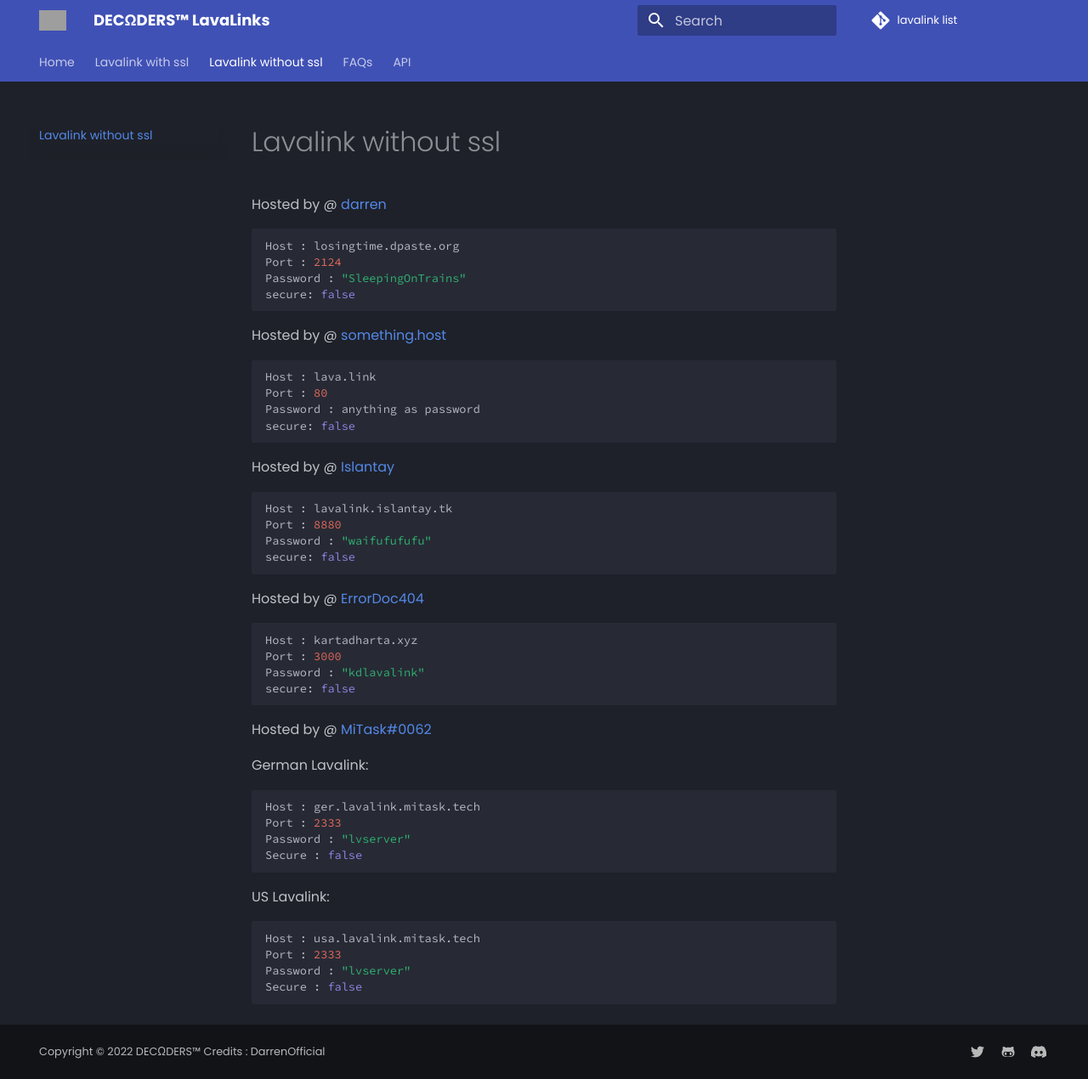
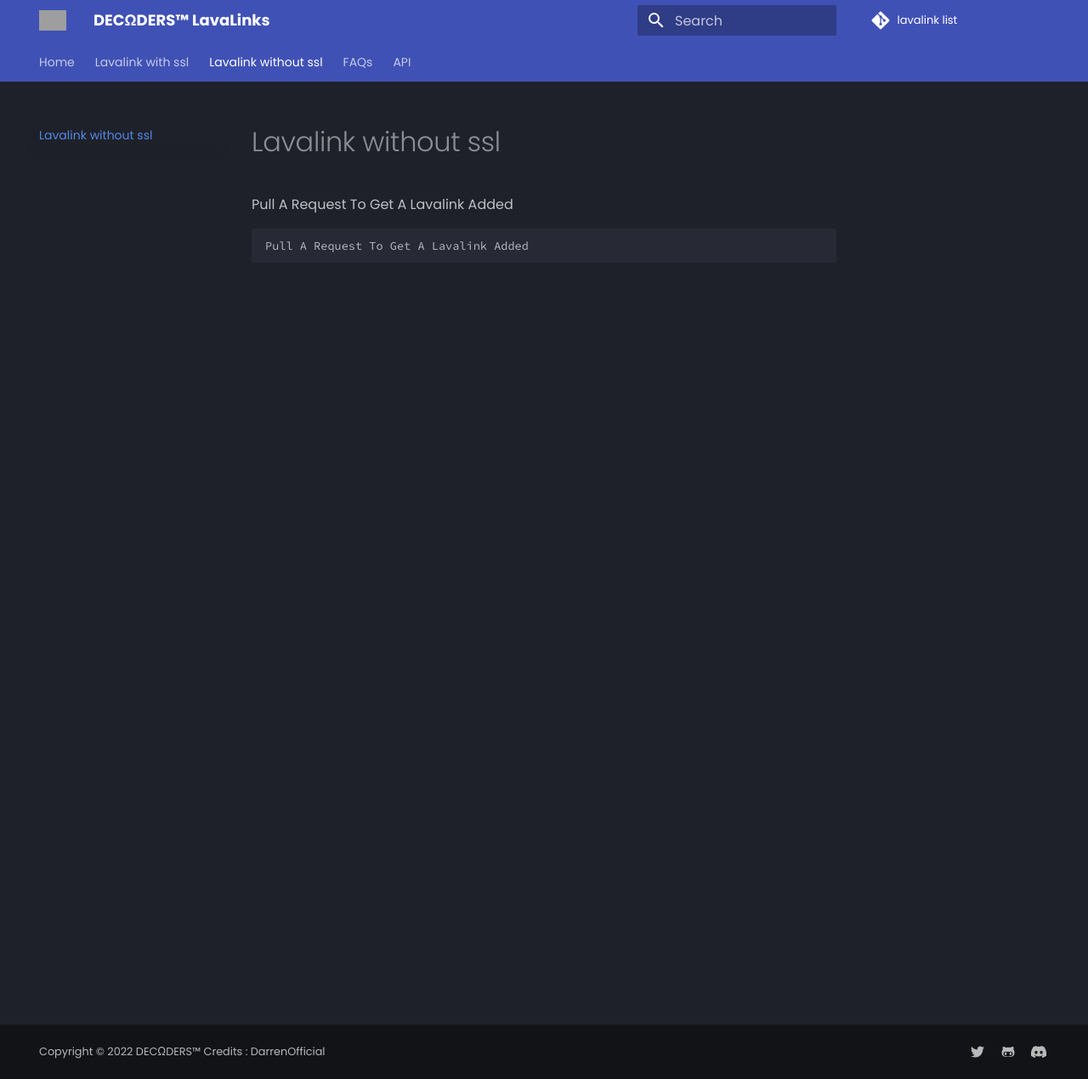
Before and after one commit to NotJustifyMe/Lavalink-List, an MkDocs documentation site: the page built from docs/NoSSL/lavalink-without-ssl.md, in a window 1280 px wide and 1270 px high. Shown: the whole window at 85% size. Built offline with MkDocs 1.6.1 and Material for MkDocs 9.7.7, drawn with Linux system fonts in a browser that asks for light colours; comment, search, counter and statistics services are not loaded; grey boxes are pictures that could not be loaded.

Commit message:
Update lavalink-without-ssl.md

````diff
--- a/docs/NoSSL/lavalink-without-ssl.md
+++ b/docs/NoSSL/lavalink-without-ssl.md
@@ -4,50 +4,7 @@ description: Without SSL should work out of the box!
 ---
 
 ---
-Hosted by @ [darren](https://losingtime.dpaste.org/)
+Pull A Request To Get A Lavalink Added
 ```bash
-Host : losingtime.dpaste.org
-Port : 2124
-Password : "SleepingOnTrains"
-secure: false
+Pull A Request To Get A Lavalink Added
 ```
-Hosted by @ [something.host](https://support.something.host/en/article/lavalink-hosting-okm26z/)
-```bash
-Host : lava.link
-Port : 80
-Password : anything as password
-secure: false
-```
-Hosted by @ [Islantay](https://github.com/Dep0s1t)
-```bash
-Host : lavalink.islantay.tk
-Port : 8880
-Password : "waifufufufu"
-secure: false
-```
-
-Hosted by @ [ErrorDoc404](https://github.com/ErrorDoc404)
-```bash
-Host : kartadharta.xyz
-Port : 3000
-Password : "kdlavalink"
-secure: false
-```
-
-Hosted by @ [MiTask#0062](https://github.com/MrMasrozYTLIVE)
-
-German Lavalink:
-```bash
-Host : ger.lavalink.mitask.tech
-Port : 2333
-Password : "lvserver"
-Secure : false
-```
-
-US Lavalink:
-```bash
-Host : usa.lavalink.mitask.tech
-Port : 2333
-Password : "lvserver"
-Secure : false
-```
````
